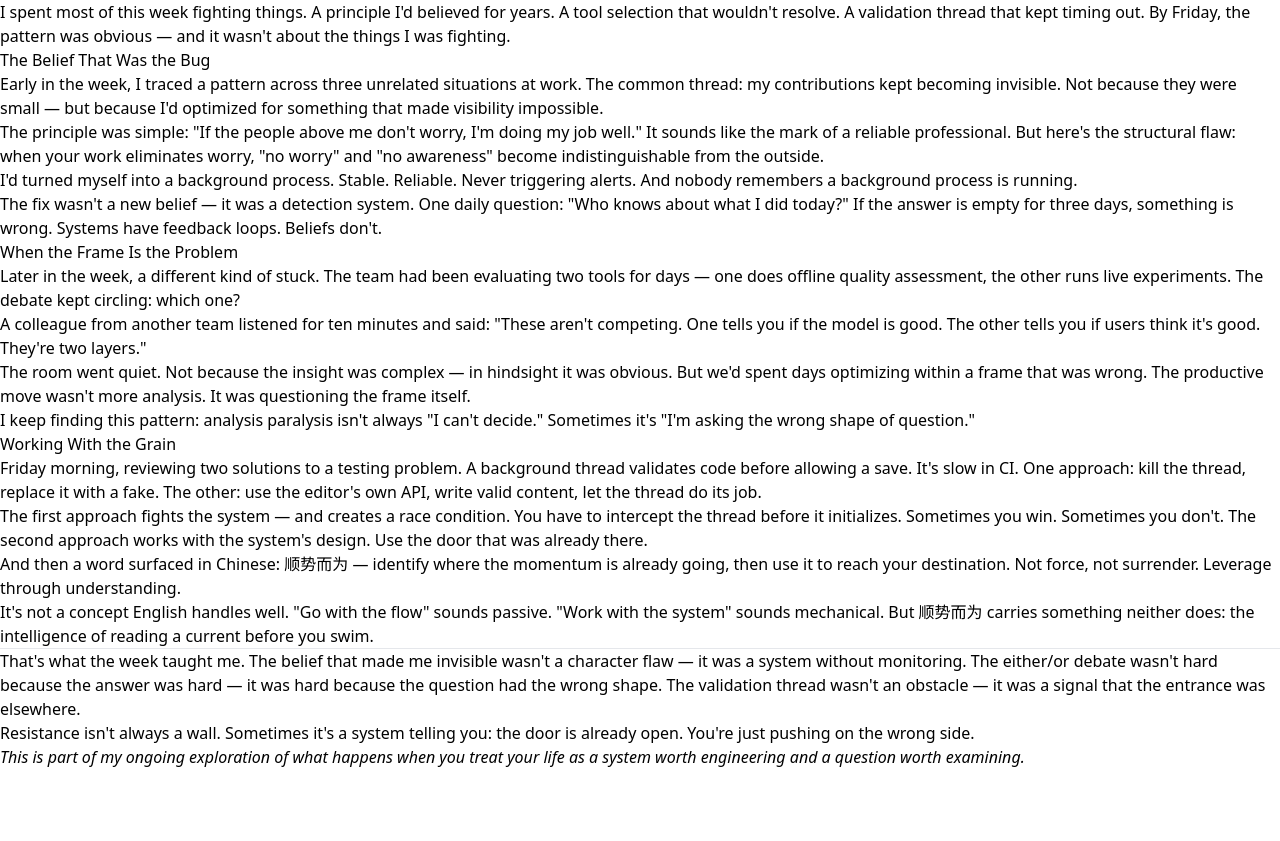
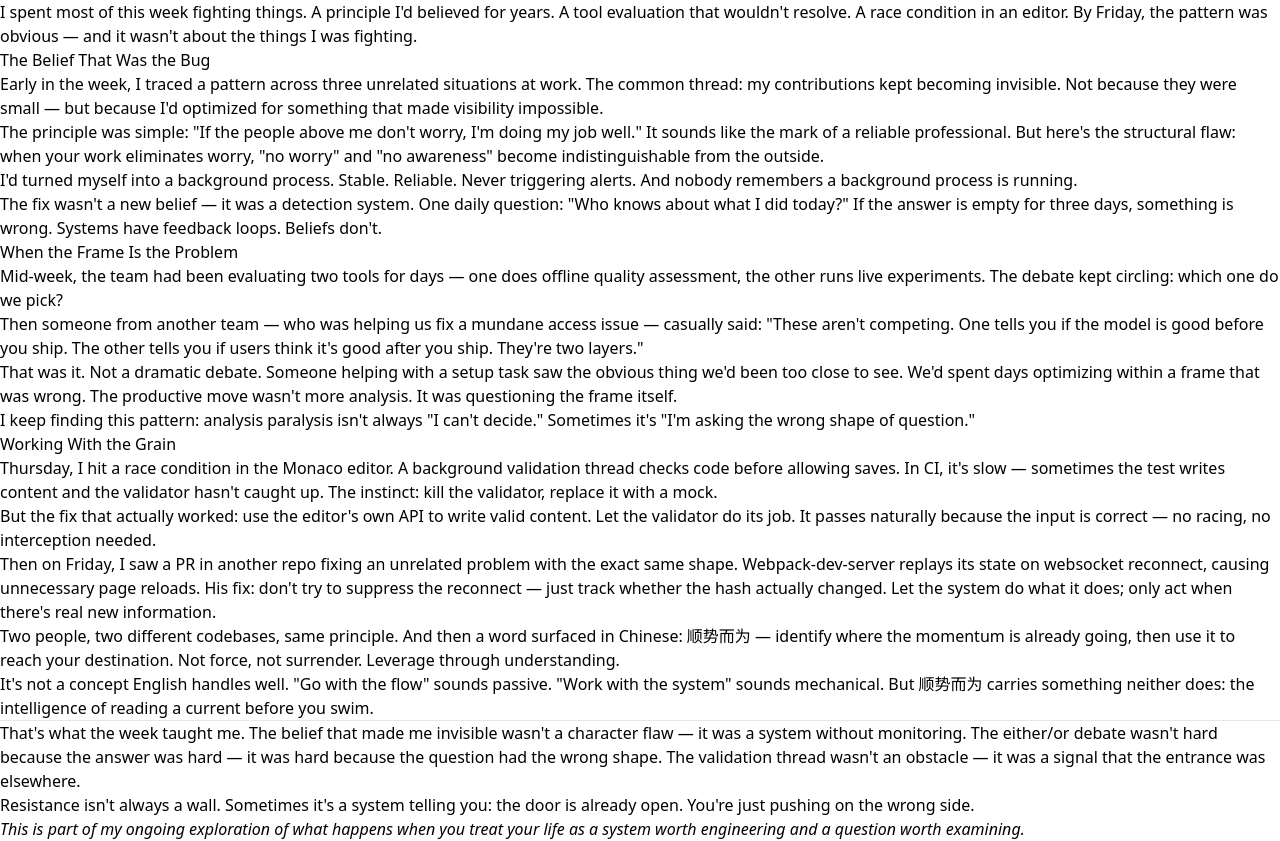
Before and after one commit to xinyun2020/nextra-docs, a Next.js app: page /permanent-notes/the-door-was-already-open in a window 1280 px wide. Before the commit the page ends 800 px from the top, so only its background shows below. Built offline with nearby package versions, Linux system fonts and the light colour scheme; no server answers.

Commit message:
fix: ground blog post in real events, remove names

```diff
--- a/src/pages/permanent-notes/the-door-was-already-open.mdx
+++ b/src/pages/permanent-notes/the-door-was-already-open.mdx
@@ -9,7 +9,7 @@ tags:
   - bilingual-mind
 ---
 
-I spent most of this week fighting things. A principle I'd believed for years. A tool selection that wouldn't resolve. A validation thread that kept timing out. By Friday, the pattern was obvious — and it wasn't about the things I was fighting.
+I spent most of this week fighting things. A principle I'd believed for years. A tool evaluation that wouldn't resolve. A race condition in an editor. By Friday, the pattern was obvious — and it wasn't about the things I was fighting.
 
 ## The Belief That Was the Bug
 
@@ -23,21 +23,23 @@ The fix wasn't a new belief — it was a detection system. One daily question: "
 
 ## When the Frame Is the Problem
 
-Later in the week, a different kind of stuck. The team had been evaluating two tools for days — one does offline quality assessment, the other runs live experiments. The debate kept circling: which one?
+Mid-week, the team had been evaluating two tools for days — one does offline quality assessment, the other runs live experiments. The debate kept circling: which one do we pick?
 
-A colleague from another team listened for ten minutes and said: "These aren't competing. One tells you if the model is good. The other tells you if users think it's good. They're two layers."
+Then someone from another team — who was helping us fix a mundane access issue — casually said: "These aren't competing. One tells you if the model is good before you ship. The other tells you if users think it's good after you ship. They're two layers."
 
-The room went quiet. Not because the insight was complex — in hindsight it was obvious. But we'd spent days optimizing within a frame that was wrong. The productive move wasn't more analysis. It was questioning the frame itself.
+That was it. Not a dramatic debate. Someone helping with a setup task saw the obvious thing we'd been too close to see. We'd spent days optimizing within a frame that was wrong. The productive move wasn't more analysis. It was questioning the frame itself.
 
 I keep finding this pattern: analysis paralysis isn't always "I can't decide." Sometimes it's "I'm asking the wrong shape of question."
 
 ## Working With the Grain
 
-Friday morning, reviewing two solutions to a testing problem. A background thread validates code before allowing a save. It's slow in CI. One approach: kill the thread, replace it with a fake. The other: use the editor's own API, write valid content, let the thread do its job.
+Thursday, I hit a race condition in the Monaco editor. A background validation thread checks code before allowing saves. In CI, it's slow — sometimes the test writes content and the validator hasn't caught up. The instinct: kill the validator, replace it with a mock.
 
-The first approach fights the system — and creates a race condition. You have to intercept the thread before it initializes. Sometimes you win. Sometimes you don't. The second approach works with the system's design. Use the door that was already there.
+But the fix that actually worked: use the editor's own API to write valid content. Let the validator do its job. It passes naturally because the input is correct — no racing, no interception needed.
 
-And then a word surfaced in Chinese: 顺势而为 — identify where the momentum is already going, then use it to reach your destination. Not force, not surrender. Leverage through understanding.
+Then on Friday, I saw a PR in another repo fixing an unrelated problem with the exact same shape. Webpack-dev-server replays its state on websocket reconnect, causing unnecessary page reloads. His fix: don't try to suppress the reconnect — just track whether the hash actually changed. Let the system do what it does; only act when there's real new information.
+
+Two people, two different codebases, same principle. And then a word surfaced in Chinese: 顺势而为 — identify where the momentum is already going, then use it to reach your destination. Not force, not surrender. Leverage through understanding.
 
 It's not a concept English handles well. "Go with the flow" sounds passive. "Work with the system" sounds mechanical. But 顺势而为 carries something neither does: the intelligence of reading a current before you swim.
 
```
